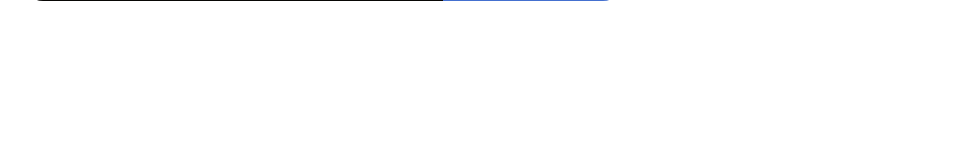
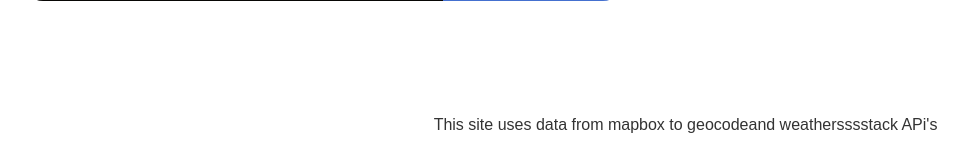
Before and after one commit to adedayotoheeb/Weather-Application, a Node server app: page / in a window 1280 px wide. Shown: the part 650-800 px from the top of the page, without its empty margins (317-1280 px from the left). Run offline with Node 20, Linux system fonts and the light colour scheme; some libraries are stand-ins or nearby versions.

Commit message:
country update

```diff
--- a/views/index.hbs
+++ b/views/index.hbs
@@ -7,6 +7,7 @@
     <body>
         <div class="main-content">
             {{>header}}
+            <p>This site uses data from mapbox to geocodeand weathersssstack APi's </p>
             <article class="widget">
                 <form class="weatherLocation">
                     <input placeholder="location..." type = "text"/>
@@ -18,8 +19,8 @@
                     <div class="description">
                         <div class="weatherCondition"></div>
                         <div class="place"></div>
+                        <div class="country" style="padding-right: 5px;"></div>
                     </div>
-                    <div class="country" style="padding-right: 5px;"></div>
                 </div>
                 <div class="date"></div>
             </article>
```
